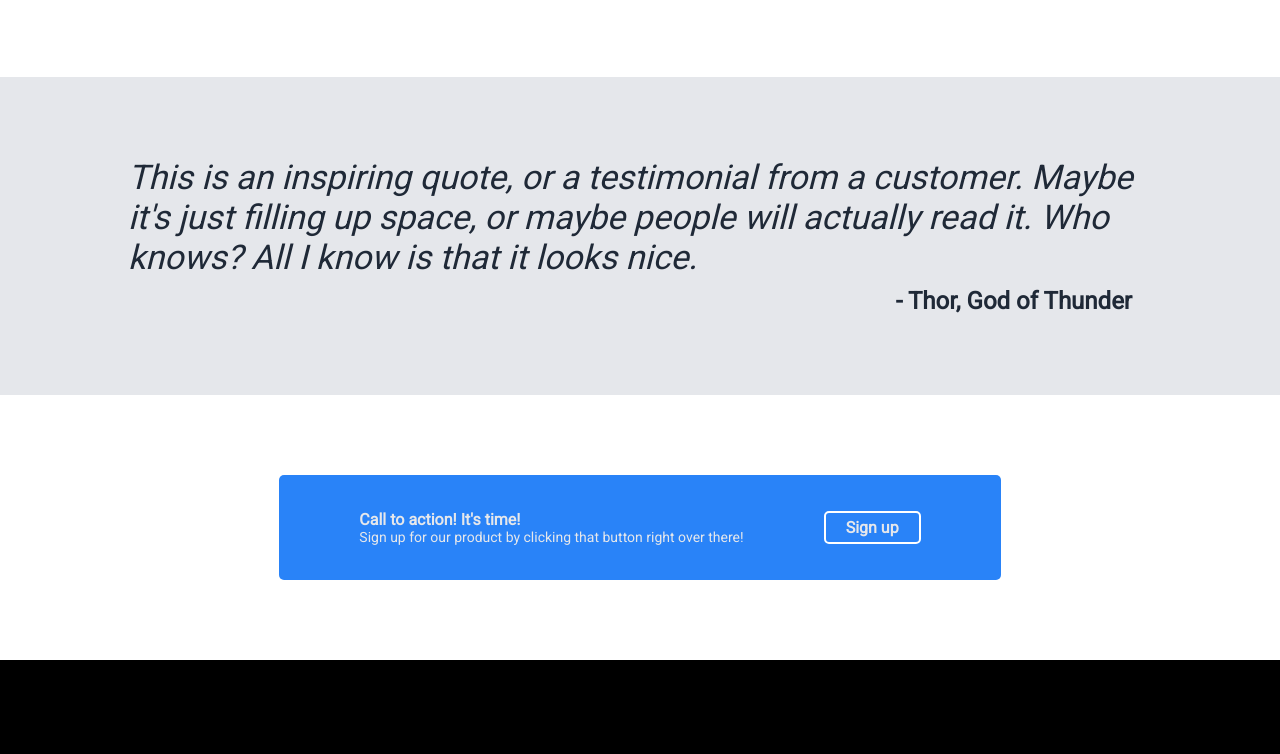
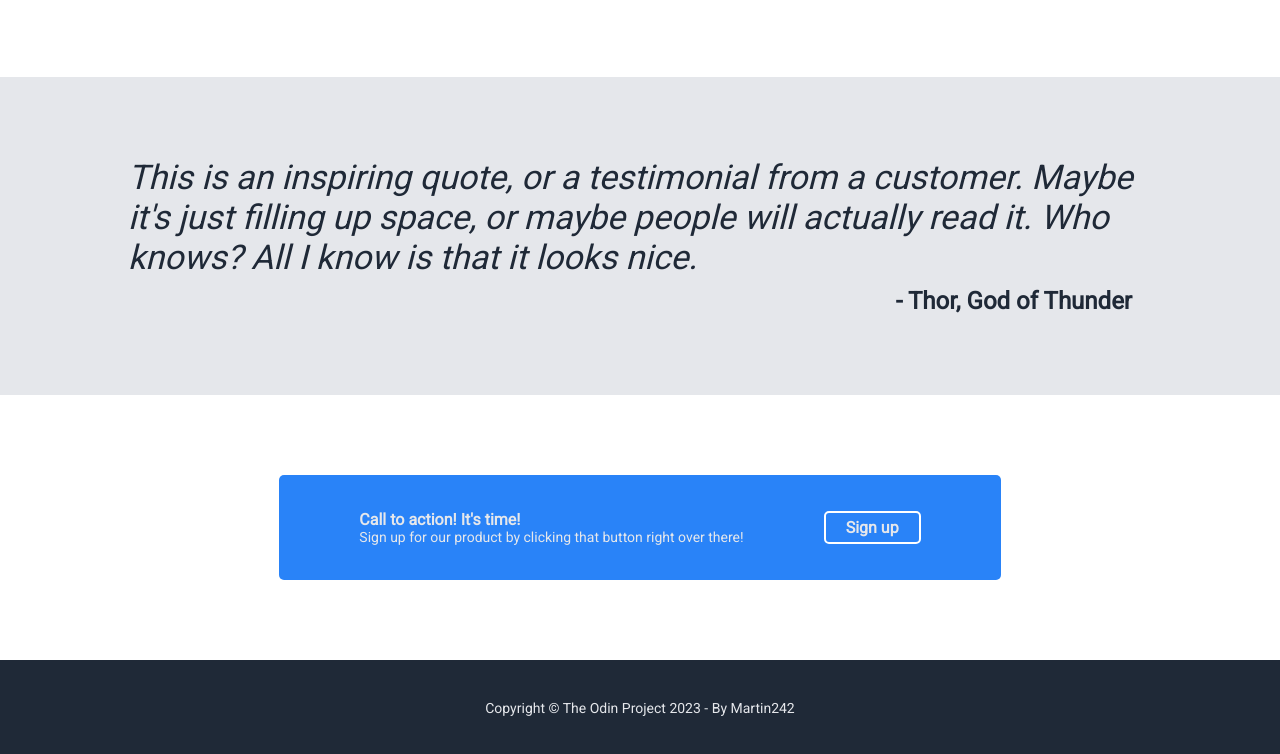
Before and after one commit to martin-242/landing-page, a plain HTML site: page index.html in a window 1280 px wide. Shown: the part 793-1547 px from the top of the page. Before the commit the page ends 1472 px from the top, so only its background shows below. Drawn offline with Linux system fonts and the light colour scheme.

Commit message:
Adds footer styles. Finished page.

```diff
--- a/index.html
+++ b/index.html
@@ -74,7 +74,7 @@
     </div>
     <!-- Footer Section -->
     <div class="footer-container">
-        <div class="footer-text">Copyright C The Odin Project 2023 - By Martin242</div>
+        <div class="footer-text">Copyright © The Odin Project 2023 - By Martin242</div>
     </div>
 </body>
 </html>
--- a/styles.css
+++ b/styles.css
@@ -265,3 +265,21 @@ body {
     padding-left: 20px;
     padding-right: 20px;
 }
+
+/* Footer Styles */
+
+.footer-container{
+    margin: auto;
+    display: flex;
+    justify-content: center;
+    background-color: #1f2937;
+    padding-left: 10%;
+    padding-right: 10%;
+    padding-top: 40px;
+    padding-bottom: 40px;
+}
+
+.footer-text{
+    font-size: 14px;
+    color: #e5e7eb;
+}
```
